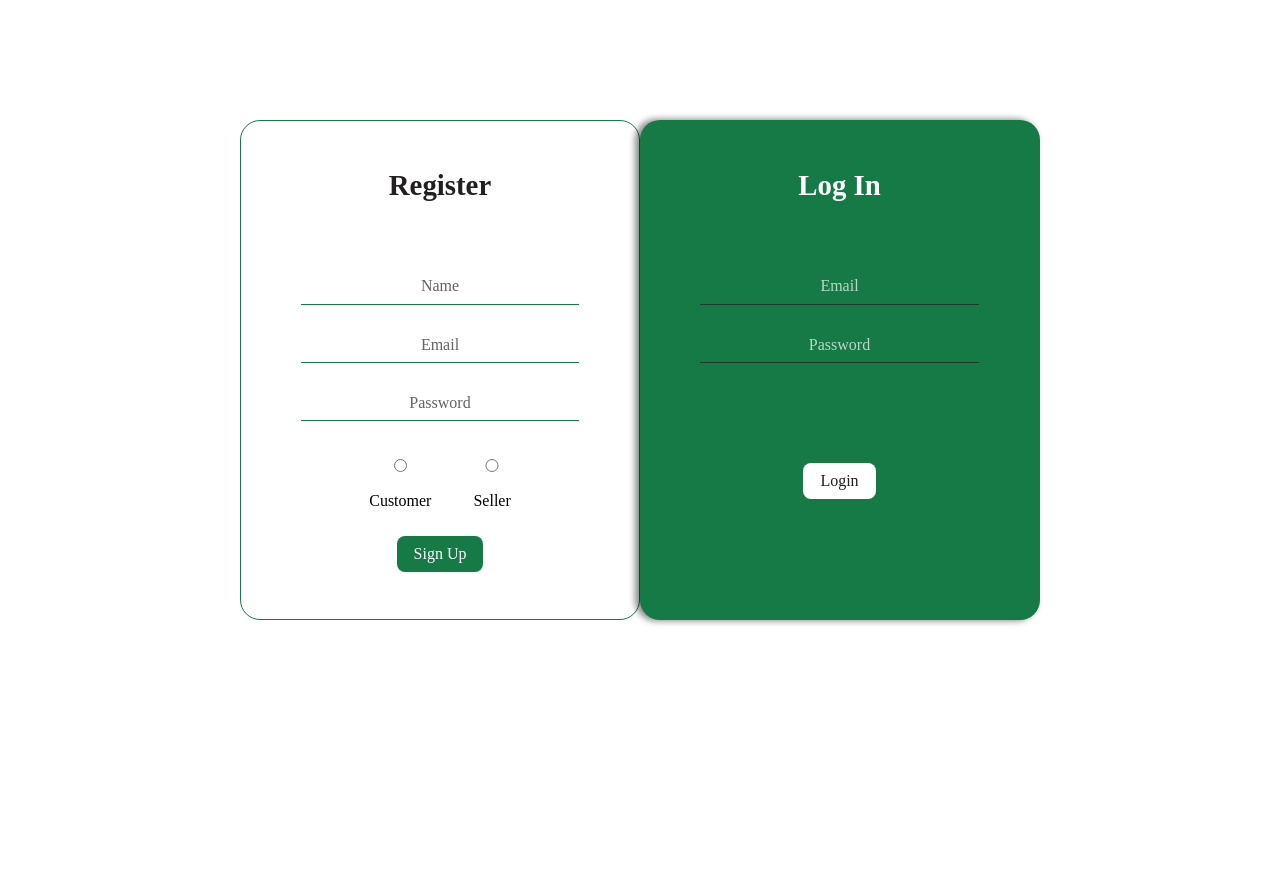
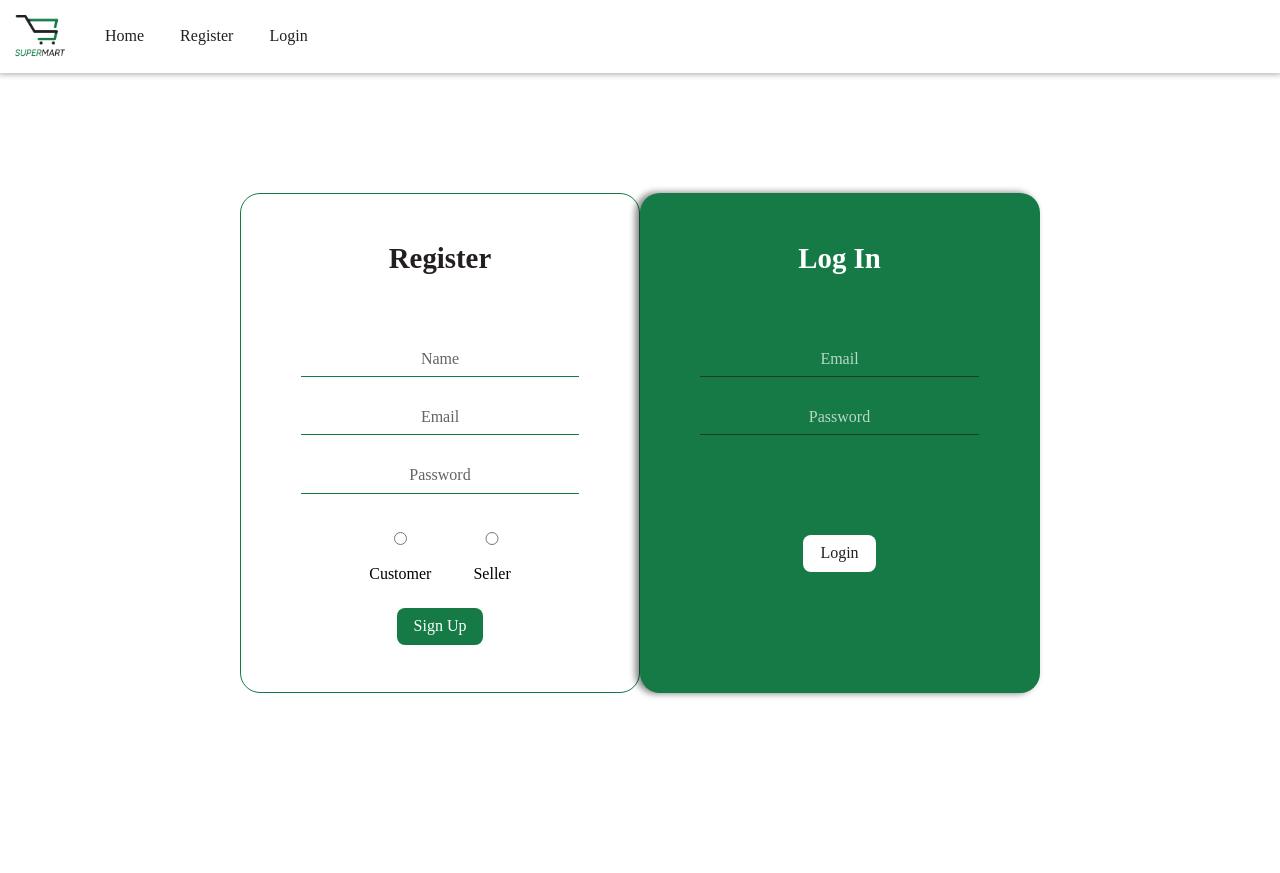
Before and after one commit to Hunaid2000/supermart, a Django app: page /supermartApp/accounts in a window 1280 px wide. Before the commit the page ends 625 px from the top, so only its background shows below. Run offline with Django 4.2, Linux system fonts and the light colour scheme.

Commit message:
Made Navigation Bar

```diff
--- /dev/null
+++ b/supermartApp/static/css/base.css
@@ -0,0 +1,52 @@
+
+*{
+    margin: 0;
+    padding: 0px;
+    box-sizing: border-box;
+}
+
+body {
+    font-family: gilroy;
+    font-size: 16px;
+}
+
+a {
+    text-decoration: none;
+}
+
+li {
+    list-style: none;
+}
+
+.navbar {
+    display: flex;
+    align-items: center;
+    justify-content: left;
+    gap: 30px;
+    padding: 15px;
+    background-color: transparent;
+	box-shadow: 0px 1px 5px 1px rgb(35, 31, 32, 0.3);
+}
+
+.nav-links a {
+    color: rgb(35, 31, 32);
+}
+
+.menu {
+    display: flex;
+    gap: 1em;
+    font-size: 16px;
+}
+
+.menu li:hover {
+    background-color: #167A46;
+    border-radius: 4px;
+}
+
+.menu li:hover a{
+    color: white;
+}
+
+.menu li {
+    padding: 5px 10px;
+}
--- a/supermartApp/templates/accounts.html
+++ b/supermartApp/templates/accounts.html
@@ -1,7 +1,8 @@
+{% extends "base.html" %}
 {% load static %}
-<!DOCTYPE html>
-<html lang="en">
-    <head>
+
+{% block head %}
+<link rel="stylesheet" href="{% static 'css/base.css' %}" />
 <meta property="og:title" content="Equatorial Shy Alpaca" />
 <meta name="viewport" content="width=device-width, initial-scale=1.0" />
 <meta charset="utf-8" />
@@ -34,8 +35,9 @@
     href="https://fonts.googleapis.com/css2?family=Inter:wght@100;200;300;400;500;600;700;800;900&display=swap"
 />
 <link rel="stylesheet" href="{% static 'css/accountsStyle.css' %}" />
-    </head>
-    <body>
+{% endblock head %}
+
+{% block content %}
 <div>
     <link href="{% static 'css/accounts.css' %}" rel="stylesheet" />
     <div class="home-container">
@@ -111,5 +113,4 @@
         </div>
     </div>
 </div>
-    </body>
-</html>
+{% endblock content %}
--- /dev/null
+++ b/supermartApp/templates/base.html
@@ -0,0 +1,27 @@
+{% load static %}
+<!DOCTYPE html>
+<html>
+    <head>
+        {% block head %}
+            <link rel="stylesheet" href="{% static 'css/base.css' %}" />
+        {% endblock head %}
+    </head>
+    <body>
+        <nav class="navbar">
+            <img src="{% static 'images/logo.png' %}" alt="logo" width=4% height=4%/>
+            <ul class="nav-links">
+            <div class="menu">
+                <li><a href="{% url 'home' %}">Home</a></li>
+                {% if not request.session.user_id %}
+                <li><a href="{% url 'accounts' %}">Register</a></li>
+                <li><a href="{% url 'accounts' %}">Login</a></li>
+                {% else %}
+                <li><a href="{% url 'logout' %}">Logout</a></li>
+                {% endif %}
+            </div>
+            </ul>
+        </nav>
+        {% block content %}
+        {% endblock content %}
+    </body>
+</html>
```
Also changed, not shown: supermartApp/templates/home.html (+4 -14 lines), supermartApp/static/images/logo.png (added). Lines whose indentation alone changed are shown as unchanged.
